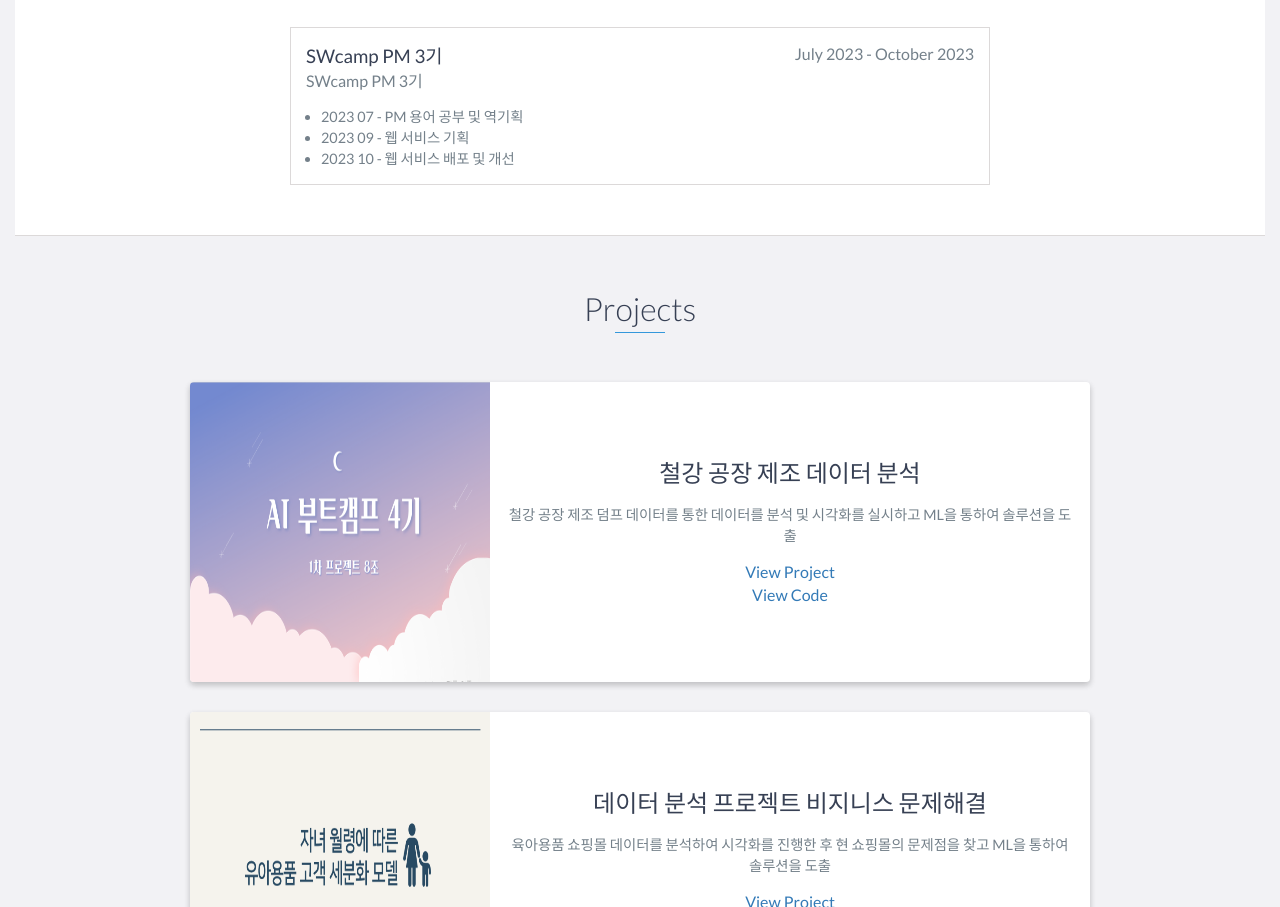
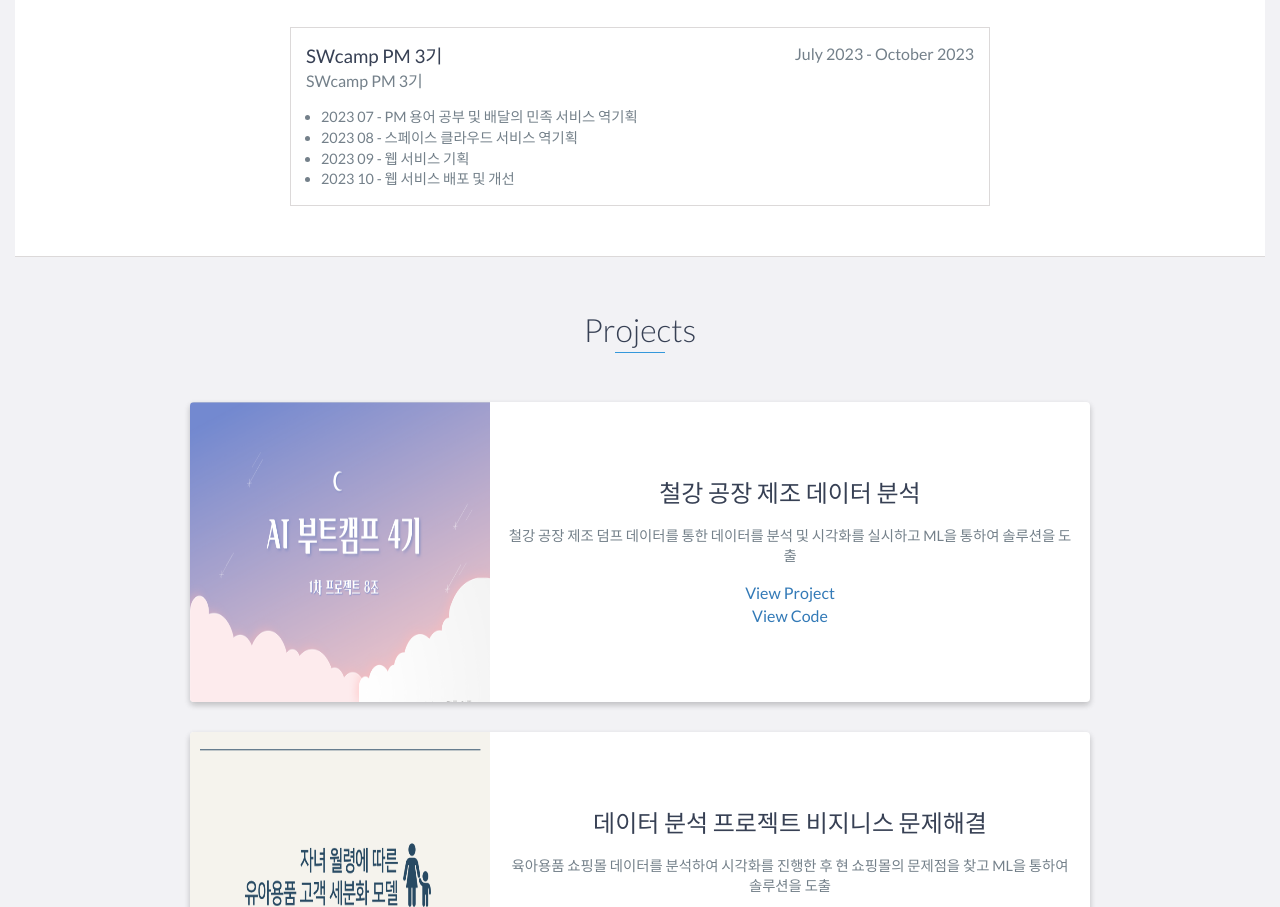
Before and after one commit to joohyosung/Joo.github.io, a website: page index.html in a window 1280 px wide. Shown: the part 2473-3380 px from the top of the page. Drawn offline with nearby package versions, Linux system fonts and the light colour scheme.

Commit message:
Update index.html

```diff
--- a/index.html
+++ b/index.html
@@ -155,7 +155,8 @@
         <span class="education-date">July 2023 - October 2023</span>
         <h4>SWcamp PM 3기</h4>
         <ul>
-          <li>2023 07 - PM 용어 공부 및 역기획</li>
+          <li>2023 07 - PM 용어 공부 및 배달의 민족 서비스 역기획</li>
+          <li>2023 08 - 스페이스 클라우드 서비스 역기획</li>
           <li>2023 09 - 웹 서비스 기획</li>
           <li>2023 10 - 웹 서비스 배포 및 개선</li>
         </ul>
```
